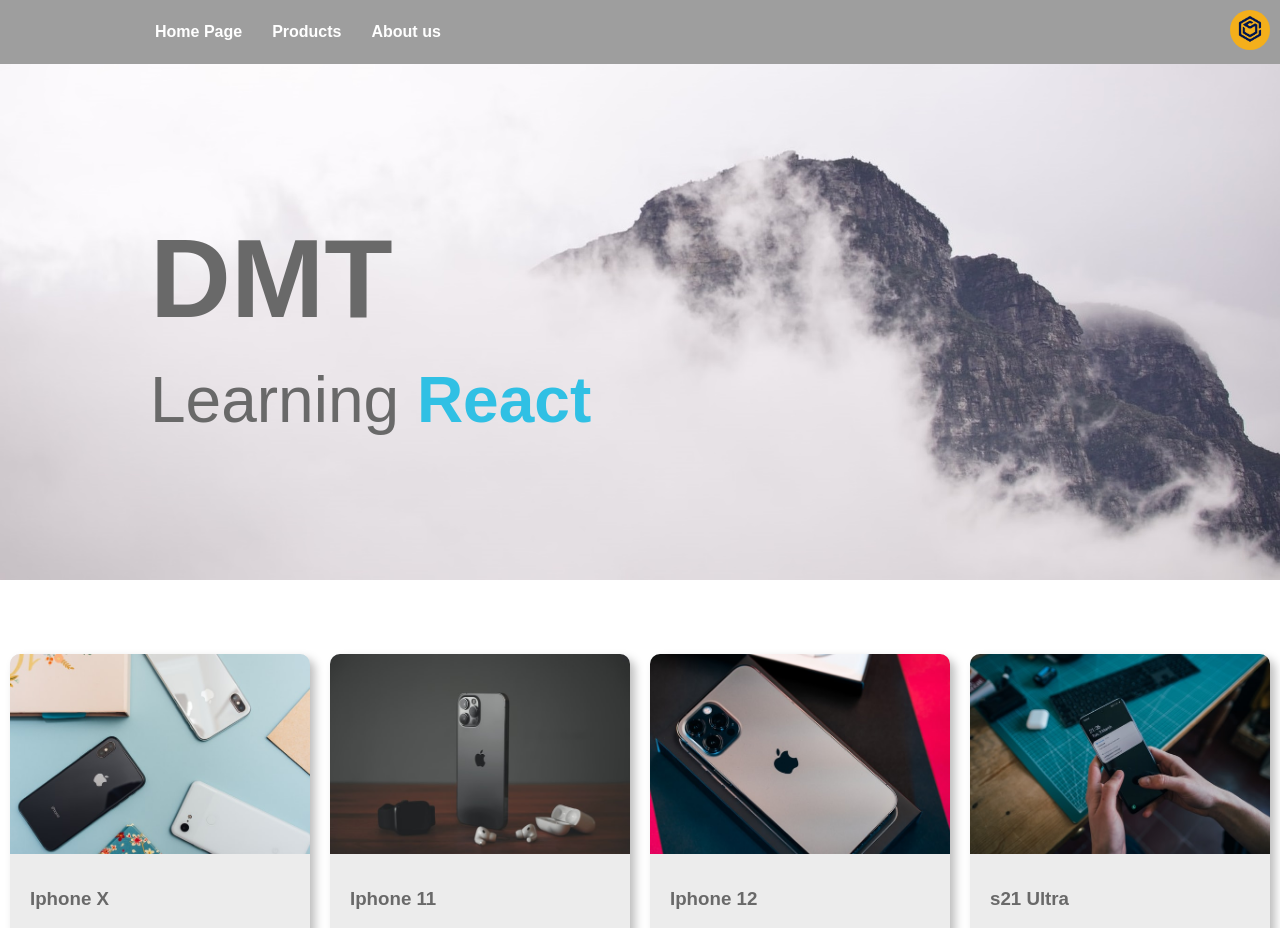
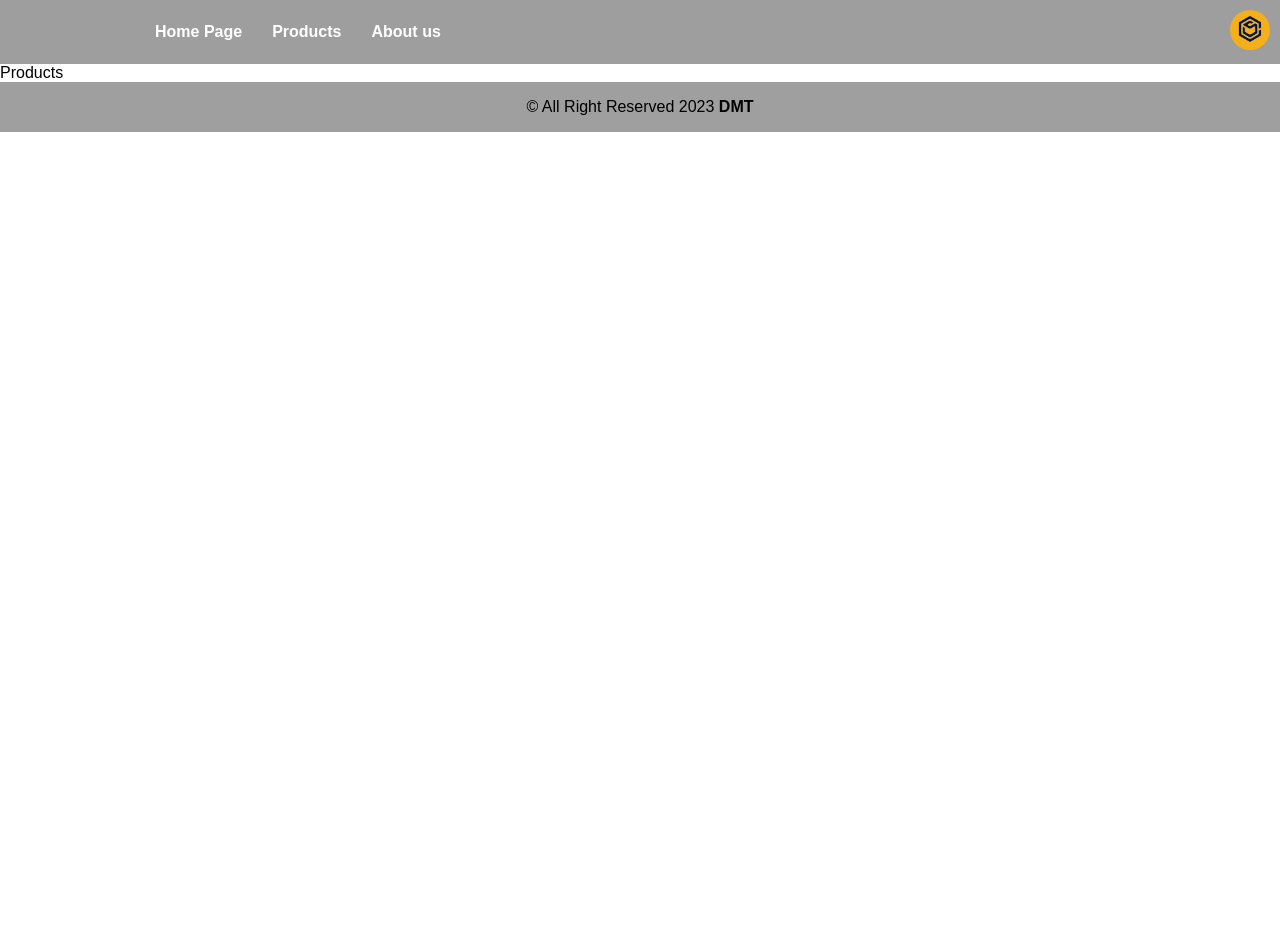
Before and after one commit to amirNejat-21/mini-project-react, a React (Create React App) app: page /products in a window 1280 px wide. Shown: the top 928 px of the page. After the commit the page ends 800 px from the top, so only its background shows below. Built offline with nearby package versions, Linux system fonts and the light colour scheme.

Commit message:
added the product file and used the link and routs in app

```diff
--- a/package.json
+++ b/package.json
@@ -6,8 +6,10 @@
     "@testing-library/jest-dom": "^5.16.5",
     "@testing-library/react": "^13.4.0",
     "@testing-library/user-event": "^13.5.0",
+    "axios": "^1.3.6",
     "react": "^18.2.0",
     "react-dom": "^18.2.0",
+    "react-router-dom": "^6.10.0",
     "react-scripts": "5.0.1",
     "web-vitals": "^2.1.4"
   },
--- a/src/App.js
+++ b/src/App.js
@@ -1,18 +1,20 @@
-import Banner from "./components/Banner";
-import Cards from "./components/Cards";
+import React from "react";
+import { Routes,Route } from "react-router-dom";
 import Footer from "./components/Footer";
-import Logos from "./components/Logos";
+import Landing from "./components/Landing";
 import Navbar from "./components/Navbar";
-import Search from "./components/Search";
+import Product from "./components/Product";
+
+
 
 function App() {
   return (
     <div >
-     <Navbar/>
-     <Banner/>
-     <Cards/>
-     <Search/>
-     <Logos/>
+      <Navbar/>
+       <Routes>
+         <Route path="/"  element={<Landing/>}/>
+         <Route path="/products" element={<Product/>}/>
+       </Routes>
      <Footer/>
     </div>
   );
--- a/src/components/Cards.js
+++ b/src/components/Cards.js
@@ -12,12 +12,18 @@
 
 
 const Cards = () => {
+
+    const  PhoneData = [
+        {id: 1,image: iphoneX, name: "Iphone X", cost:500 },
+        {id: 2,image: iphone11, name: "Iphone 11", cost:600  },
+        {id: 3,image: iphone12, name: "Iphone 12", cost:800} ,
+        {id: 4,image: s21, name: "s21 Ultra", cost:750}  ,
+    ]
+
+
     return (
         <div className={styles.container}>
-            <Card image= {iphoneX} name= "Iphone X" cost={500 } />
-            <Card image= {iphone11} name= "Iphone 11" cost={600  }/>
-            <Card image= {iphone12} name= "Iphone 12" cost={800 } />
-            <Card image= {s21} name= "s21 Ultra" cost={750 } />
+            {PhoneData.map(phone => <Card key={phone.id} image={phone.image} name={phone.name} cost={phone.cost}/>)}
         </div>
     );
 };
--- /dev/null
+++ b/src/components/Landing.js
@@ -0,0 +1,18 @@
+import React from 'react';
+import Banner from './Banner';
+import Cards from './Cards';
+import Search from './Search';
+import Logos from './Logos';
+
+const Landing = () => {
+    return (
+        <div>
+             <Banner/>
+             <Cards/>
+             <Search/>
+             <Logos/>
+        </div>
+    );
+};
+
+export default Landing;
--- a/src/components/Navbar.js
+++ b/src/components/Navbar.js
@@ -1,4 +1,5 @@
 import React from 'react';
+import { Link } from 'react-router-dom';
 import styles from './Navbar.module.css'
 import logo from "../images/Logo.png"
 const Navbar = () => {
@@ -6,9 +7,9 @@
         <header className={styles.header}>
             <div className={styles.listContainer}>
                 <ul className={styles.list}>
-                    <li>Home Page</li>
-                    <li>Products</li>
-                    <li>About us</li>
+                    <li><Link to='/'>Home Page</Link> </li>
+                    <li><Link to='/products'>Products</Link></li>
+                    <li><Link to='/'>About us</Link></li>
                 </ul>
             </div>
             <div >
--- a/src/components/Navbar.module.css
+++ b/src/components/Navbar.module.css
@@ -29,7 +29,11 @@
     color :#ffff;
     font-weight: bold;
 }
+.list li a{
+    color: #fff;
+   text-decoration: none;
+}
 
-.list li:hover{
+.list li a:hover{
     color: #b4b4b4;
 }
--- /dev/null
+++ b/src/components/Product.js
@@ -0,0 +1,11 @@
+import React from 'react';
+
+const Product = () => {
+    return (
+        <div>
+            Products
+        </div>
+    );
+};
+
+export default Product;
--- a/src/index.js
+++ b/src/index.js
@@ -1,11 +1,14 @@
 import React from 'react';
 import ReactDOM from 'react-dom/client';
+import { BrowserRouter } from 'react-router-dom';
 import App from './App';
 import styles from "./index.css"
 
 const root = ReactDOM.createRoot(document.getElementById('root'));
 root.render(
   <React.StrictMode>
-    <App />
+    <BrowserRouter>
+      <App />
+    </BrowserRouter>
   </React.StrictMode>
 );
```
Also changed, not shown: 1 other file (tests, documents, lock files or other folders).
